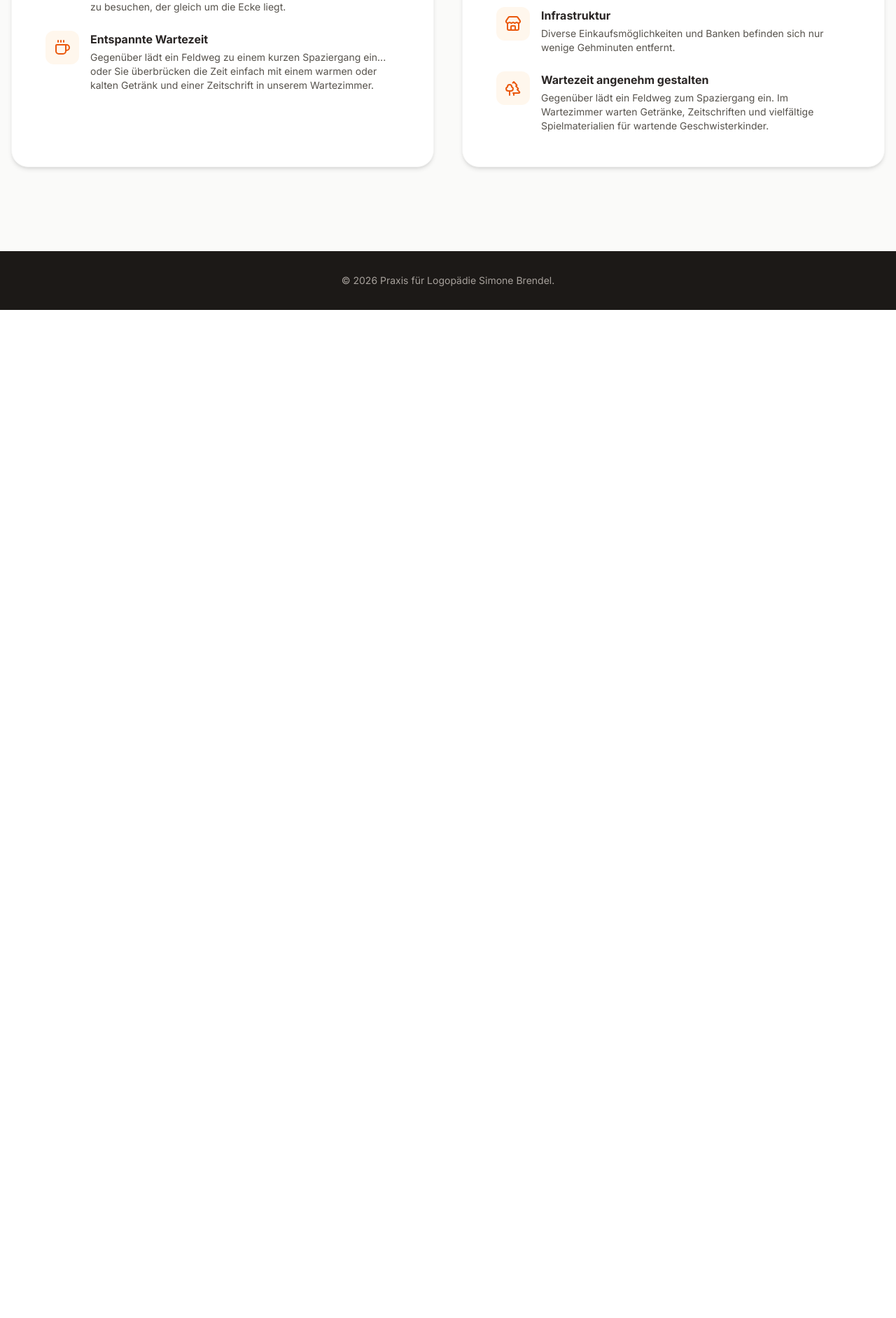
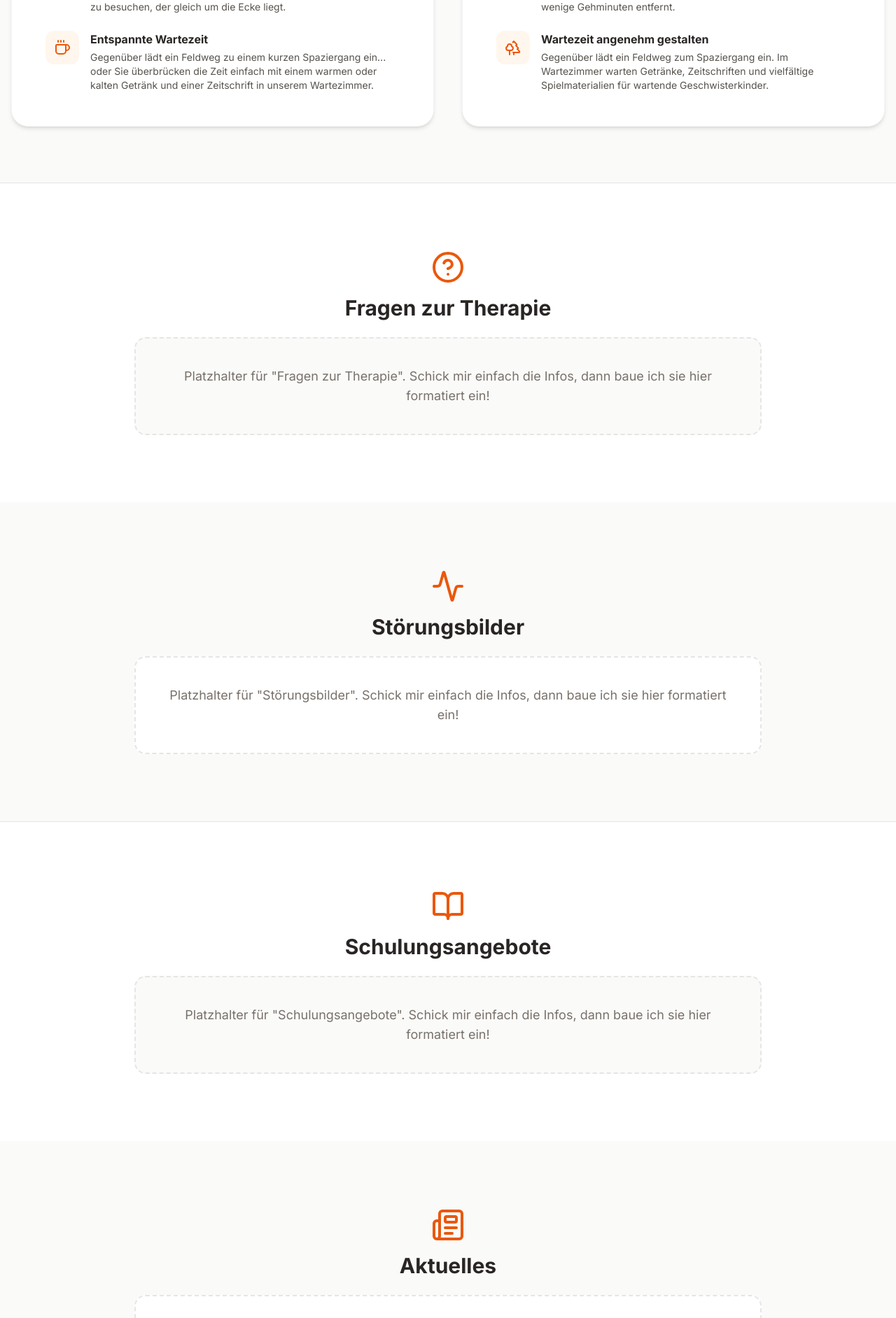
Before and after one commit to falkstange1912/Logop-die, a React (Vite) app: page / in a window 1280 px wide. Shown: the part 913-2797 px from the top of the page at 70% size. Before the commit the page ends 1356 px from the top, so only its background shows below. Built offline with nearby package versions, Linux system fonts and the light colour scheme.

Commit message:
Update App.tsx

```diff
--- a/App.tsx
+++ b/App.tsx
@@ -1,13 +1,12 @@
-import { MapPin, Coffee, Accessibility, Car, Trees, Store, Baby } from 'lucide-react';
+import { MapPin, Coffee, Accessibility, Store, Baby, Trees, HelpCircle, Activity, BookOpen, Newspaper } from 'lucide-react';
 
 export default function App() {
   return (
     <div className="min-h-screen bg-stone-50 text-stone-800 font-sans">
 
-      {/* NAVIGATION (Basierend auf image_13.png) */}
+      {/* NAVIGATION */}
       <header className="bg-[#fcd34d] pt-6 pb-4 sticky top-0 z-50 shadow-sm">
         <div className="max-w-6xl mx-auto px-4">
-          {/* Menüpunkte */}
           <nav className="flex flex-wrap justify-center md:justify-between items-center gap-4 text-[#ea580c] text-lg md:text-xl font-medium tracking-wide">
             <a href="#praxis" className="hover:text-orange-900 transition">Die Praxis</a>
             <a href="#fragen" className="hover:text-orange-900 transition">Fragen zur Therapie</a>
@@ -15,7 +14,6 @@ export default function App() {
             <a href="#schulungen" className="hover:text-orange-900 transition">Schulungsangebote</a>
             <a href="#aktuelles" className="hover:text-orange-900 transition">Aktuelles</a>
           </nav>
-          {/* Die weiße Linie aus dem Design */}
           <div className="mt-3 w-full h-1.5 bg-white/90 rounded-full"></div>
         </div>
       </header>
@@ -33,11 +31,11 @@ export default function App() {
         </div>
       </section>
 
-      {/* STANDORTE BEREICH */}
-      <section id="praxis" className="py-20 px-4 max-w-7xl mx-auto">
+      {/* 1. DIE PRAXIS */}
+      <section id="praxis" className="py-20 px-4 max-w-7xl mx-auto scroll-mt-24">
         <div className="grid md:grid-cols-2 gap-10">
 
-          {/* STANDORT 1: CREMLINGEN */}
+          {/* STANDORT CREMLINGEN */}
           <div className="bg-white rounded-3xl p-8 md:p-12 shadow-md border border-stone-100 hover:shadow-lg transition">
             <div className="inline-flex items-center gap-2 bg-yellow-100 text-yellow-800 px-4 py-2 rounded-full font-semibold text-sm mb-8">
               <MapPin className="w-4 h-4" />
@@ -81,7 +79,7 @@ export default function App() {
             </ul>
           </div>
 
-          {/* STANDORT 2: SICKTE */}
+          {/* STANDORT SICKTE */}
           <div className="bg-white rounded-3xl p-8 md:p-12 shadow-md border border-stone-100 hover:shadow-lg transition">
             <div className="inline-flex items-center gap-2 bg-yellow-100 text-yellow-800 px-4 py-2 rounded-full font-semibold text-sm mb-8">
               <MapPin className="w-4 h-4" />
@@ -89,7 +87,7 @@ export default function App() {
             </div>
 
             <p className="text-stone-600 text-lg leading-relaxed mb-8">
-              Die Praxis befindet sich in einem medizinischen Zentrum zusammen mit einer Gemeinschaftspraxis für Allgemeinmedizin, einer zahnärztlichen Gemeinschaftspraxis, einer Apotheke und einer Praxis für Ernährungsberatung.
+              Die Praxis befindet sich in einem medizinischen Zentrum zusammen mit einer Hausarztpraxis für Allgemeinmedizin, einer Apotheke und einer Praxis für Ernährungsberatung.
             </p>
 
             <ul className="space-y-6">
@@ -128,10 +126,55 @@ export default function App() {
         </div>
       </section>
 
+      {/* 2. FRAGEN ZUR THERAPIE */}
+      <section id="fragen" className="bg-white py-24 px-4 border-t border-stone-200 scroll-mt-24">
+        <div className="max-w-4xl mx-auto text-center">
+          <HelpCircle className="w-12 h-12 text-[#ea580c] mx-auto mb-4" />
+          <h2 className="text-3xl font-bold text-stone-800 mb-6">Fragen zur Therapie</h2>
+          <div className="bg-stone-50 border-2 border-stone-200 rounded-2xl p-10 border-dashed">
+            <p className="text-stone-500 text-lg">Platzhalter für "Fragen zur Therapie". Schick mir einfach die Infos, dann baue ich sie hier formatiert ein!</p>
+          </div>
+        </div>
+      </section>
+
+      {/* 3. STÖRUNGSBILDER */}
+      <section id="stoerungen" className="py-24 px-4 scroll-mt-24">
+        <div className="max-w-4xl mx-auto text-center">
+          <Activity className="w-12 h-12 text-[#ea580c] mx-auto mb-4" />
+          <h2 className="text-3xl font-bold text-stone-800 mb-6">Störungsbilder</h2>
+          <div className="bg-white border-2 border-stone-200 rounded-2xl p-10 border-dashed">
+            <p className="text-stone-500 text-lg">Platzhalter für "Störungsbilder". Schick mir einfach die Infos, dann baue ich sie hier formatiert ein!</p>
+          </div>
+        </div>
+      </section>
+
+      {/* 4. SCHULUNGSANGEBOTE */}
+      <section id="schulungen" className="bg-white py-24 px-4 border-t border-stone-200 scroll-mt-24">
+        <div className="max-w-4xl mx-auto text-center">
+          <BookOpen className="w-12 h-12 text-[#ea580c] mx-auto mb-4" />
+          <h2 className="text-3xl font-bold text-stone-800 mb-6">Schulungsangebote</h2>
+          <div className="bg-stone-50 border-2 border-stone-200 rounded-2xl p-10 border-dashed">
+            <p className="text-stone-500 text-lg">Platzhalter für "Schulungsangebote". Schick mir einfach die Infos, dann baue ich sie hier formatiert ein!</p>
+          </div>
+        </div>
+      </section>
+
+      {/* 5. AKTUELLES */}
+      <section id="aktuelles" className="py-24 px-4 scroll-mt-24">
+        <div className="max-w-4xl mx-auto text-center">
+          <Newspaper className="w-12 h-12 text-[#ea580c] mx-auto mb-4" />
+          <h2 className="text-3xl font-bold text-stone-800 mb-6">Aktuelles</h2>
+          <div className="bg-white border-2 border-stone-200 rounded-2xl p-10 border-dashed">
+            <p className="text-stone-500 text-lg">Platzhalter für "Aktuelles". Schick mir einfach die Infos, dann baue ich sie hier formatiert ein!</p>
+          </div>
+        </div>
+      </section>
+
       {/* FOOTER */}
-      <footer className="bg-stone-900 text-stone-400 py-8 text-center text-sm mt-10">
+      <footer className="bg-stone-900 text-stone-400 py-8 text-center text-sm">
         <p>© {new Date().getFullYear()} Praxis für Logopädie Simone Brendel.</p>
       </footer>
+
     </div>
   );
 }
```
